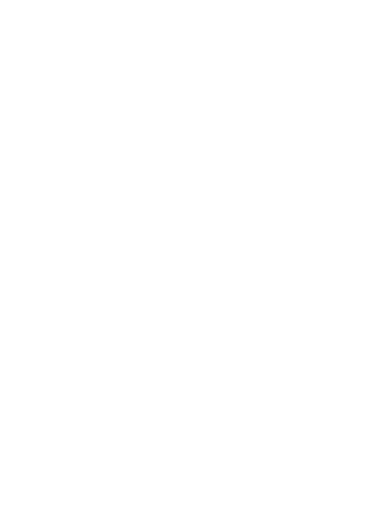
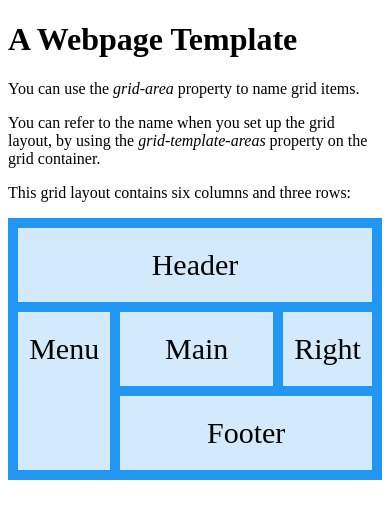
Before and after one commit to neo-fullstack-web/CSS-grid, a plain HTML site: page pages/examples/example-2.html in a window 390 px wide. Drawn offline with Linux system fonts and the light colour scheme.

Commit message:
Git examples 1,2 done, working on responsive

```diff
--- /dev/null
+++ b/css/examples-1.css
@@ -0,0 +1,14 @@
+.grid-container {
+  display: grid;
+  grid-template: 150px / auto auto auto;
+  grid-gap: 10px;
+  background-color: #2196F3;
+  padding: 10px;
+}
+
+.grid-container > div {
+  background-color: rgba(255, 255, 255, 0.8);
+  text-align: center;
+  padding: 20px 0;
+  font-size: 30px;
+}
--- /dev/null
+++ b/css/examples-2.css
@@ -0,0 +1,24 @@
+
+.item1 { grid-area: header; }
+.item2 { grid-area: menu; }
+.item3 { grid-area: main; }
+.item4 { grid-area: right; }
+.item5 { grid-area: footer; }
+
+.grid-container {
+  display: grid;
+  grid-template-areas:
+  'header header header header header header'
+  'menu main main main main  right'
+  'menu footer footer footer footer footer';
+  grid-gap: 10px;
+  background-color: #2196F3;
+  padding: 10px;
+}
+
+.grid-container > div {
+  background-color: rgba(255, 255, 255, 0.8);
+  text-align: center;
+  padding: 20px 0;
+  font-size: 30px;
+}
--- a/css/styles.css
+++ b/css/styles.css
@@ -12,19 +12,19 @@ body {
 main {
     padding: 1.5rem;
 }
-/* .grid-container {
+.grid-container {
     display: grid;
-    grid-template-columns: 150px 300px;
-    grid-template-rows: 200px 100px;
+    /* grid-template-columns: 150px 300px;
+    grid-template-rows: 200px 100px; */
     grid-auto-flow: column;
     row-gap: 1rem;
-    column-gap: 1.5rem;
+    column-gap: 2rem;
 }
 
 [class*="grid-element"] {
     border: 1px solid dodgerblue;
     padding: 10px;
-} */
+}
 
 .main-header {
     height: 40px;
--- a/pages/examples/example-1.html
+++ b/pages/examples/example-1.html
@@ -0,0 +1,23 @@
+<!DOCTYPE html>
+<html>
+<head>
+    <link rel="stylesheet" href="/css/examples-1.css">
+</head>
+<body>
+
+<h1>The grid-template Property</h1>
+
+<p>The grid-template property can be used as a shorthand property for the <em>grid-template-rows</em> and the <em>grid-template-columns</em> properties.</p>
+<p>This grid layout has three columns, and the first row is 150px high:</p>
+
+<div class="grid-container">
+  <div class="item1">1</div>
+  <div class="item2">2</div>
+  <div class="item3">3</div>
+  <div class="item4">4</div>
+  <div class="item5">5</div>
+  <div class="item6">6</div>
+</div>
+
+</body>
+</html>
--- a/pages/examples/example-2.html
+++ b/pages/examples/example-2.html
@@ -0,0 +1,35 @@
+<!DOCTYPE html>
+<html lang="en">
+<head>
+    <meta charset="UTF-8">
+    <meta http-equiv="X-UA-Compatible" content="IE=edge">
+    <meta name="viewport" content="width=device-width, initial-scale=1.0">
+    <title>GRID AREAS</title>
+    <link rel="stylesheet" href="/css/examples-2.css">
+</head>
+<body>
+    <!DOCTYPE html>
+<html>
+<head>
+
+</head>
+<body>
+
+<h1>A Webpage Template</h1>
+
+<p>You can use the <em>grid-area</em> property to name grid items.</p>
+<p>You can refer to the name when you set up the grid layout, by using the <em>grid-template-areas</em> property on the grid container.</p>
+<p>This grid layout contains six columns and three rows:</p>
+
+<div class="grid-container">
+  <div class="item1">Header</div>
+  <div class="item2">Menu</div>
+  <div class="item3">Main</div>
+  <div class="item4">Right</div>
+  <div class="item5">Footer</div>
+</div>
+
+</body>
+</html>
+</body>
+</html>
```
Also changed, not shown: css/examples-3.css (added, +12 -0 lines), index.html (+18 -0 lines), pages/examples/example-3.html (+35 -0 lines).
